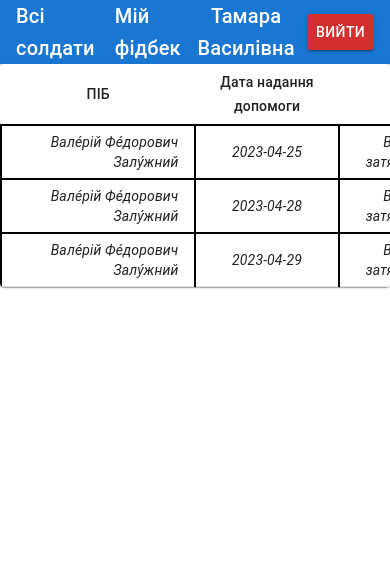
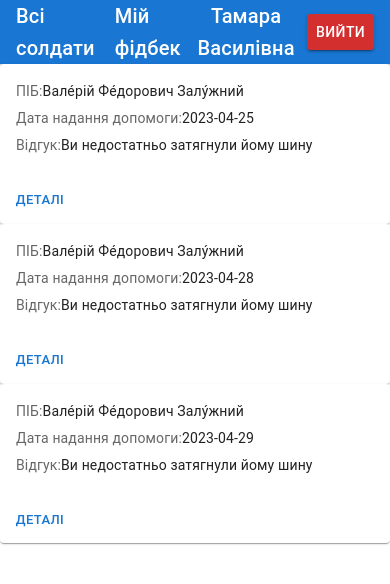
Before and after one commit to KatsuboDmytro/medical-system, a React (Create React App) app: page /feedback in a window 390 px wide. Shown: the top 584 px of the page. Built offline with nearby package versions, Linux system fonts and the light colour scheme.

Commit message:
feat: adapt feedback table for mobile

```diff
--- a/src/Screens/Feedback.jsx
+++ b/src/Screens/Feedback.jsx
@@ -1,12 +1,12 @@
 import React from 'react';
 import { Header } from '../component/Header';
-import { FeedbackTable } from '../component/FeedbackTable';
+import FeedbackList from '../component/FeedbackList';
 
 const Feedback = () => {
   return (
     <>
       <Header />
-      <FeedbackTable />
+      <FeedbackList />
     </>
   );
 };
--- /dev/null
+++ b/src/component/CardItem.jsx
@@ -0,0 +1,25 @@
+/* eslint-disable react/no-array-index-key */
+import React from 'react';
+import { Card, CardContent, Typography, CardActions, Button, Box } from '@mui/material';
+
+const CardItem = ({ cardData }) => (
+  <Card sx={{ minWidth: 275 }}>
+    <CardContent>
+      {cardData.map((data, index) => (
+        <Box key={index} marginBottom="5px">
+          <Typography sx={{ fontSize: 14 }} color="text.secondary" component="span">
+            {`${data.title}:`}
+          </Typography>
+          <Typography sx={{ fontSize: 14 }} component="span">
+            {data.value}
+          </Typography>
+        </Box>
+      ))}
+    </CardContent>
+    <CardActions>
+      <Button size="small">Деталі</Button>
+    </CardActions>
+  </Card>
+);
+
+export default CardItem;
--- /dev/null
+++ b/src/component/FeedbackList/FeedbackCards.jsx
@@ -0,0 +1,22 @@
+import { Box } from '@mui/material';
+import React, { useMemo } from 'react';
+import CardItem from '../CardItem';
+import { FEEDBACK_DATA_ORDER, FEEDBACK_TABLE_HEADERS } from '../../constants/common';
+import { transformToCardItemData } from '../../utils';
+
+const FeedbackCards = ({ data }) => {
+  const cardData = useMemo(
+    () => data.map(item => transformToCardItemData(Object.values(FEEDBACK_TABLE_HEADERS), item, FEEDBACK_DATA_ORDER)),
+    [data],
+  );
+
+  return (
+    <Box>
+      {cardData.map(dataItem => (
+        <CardItem cardData={dataItem} />
+      ))}
+    </Box>
+  );
+};
+
+export default FeedbackCards;
--- a/src/component/FeedbackTable.jsx
+++ b/src/component/FeedbackList/FeedbackTable.jsx
@@ -8,21 +8,12 @@ import TableRow from '@mui/material/TableRow';
 import {Button} from '@mui/material';
 import Paper from '@mui/material/Paper';
 import { Link } from 'react-router-dom';
+import { TABLE_MIN_WIDTH } from '../../constants/common';
 
-function createData(id, name, helpDate, feedback) {
-  return { id, name, helpDate, feedback };
-}
-
-const rows = [
-  createData(1, 'Вале́рій Фе́дорович Залу́жний', '2023-04-25', 'Ви недостатньо затягнули йому шину'),
-  createData(2, 'Вале́рій Фе́дорович Залу́жний', '2023-04-28', 'Ви недостатньо затягнули йому шину'),
-  createData(3, 'Вале́рій Фе́дорович Залу́жний', '2023-04-29', 'Ви недостатньо затягнули йому шину'),
-];
-
-export const FeedbackTable = () => {
+export const FeedbackTable = ({ rows }) => {
   return (
     <TableContainer component={Paper}>
-      <Table sx={{ minWidth: 650 }} size="small" aria-label="a dense table">
+      <Table sx={{ minWidth: TABLE_MIN_WIDTH }} size="small" aria-label="a dense table">
         <TableHead>
           <TableRow>
             <TableCell align="center">ПІБ</TableCell>
--- /dev/null
+++ b/src/component/FeedbackList/index.js
@@ -0,0 +1,22 @@
+import React from 'react';
+import useWindowSize from '../../hooks/useWindowSize';
+import FeedbackCards from './FeedbackCards';
+import { FeedbackTable } from './FeedbackTable';
+
+function createData(id, name, helpDate, feedback) {
+  return { id, name, helpDate, feedback };
+}
+
+const rows = [
+  createData(1, 'Вале́рій Фе́дорович Залу́жний', '2023-04-25', 'Ви недостатньо затягнули йому шину'),
+  createData(2, 'Вале́рій Фе́дорович Залу́жний', '2023-04-28', 'Ви недостатньо затягнули йому шину'),
+  createData(3, 'Вале́рій Фе́дорович Залу́жний', '2023-04-29', 'Ви недостатньо затягнули йому шину'),
+];
+
+const FeedbackList = () => {
+  const isMobile = useWindowSize();
+
+  return isMobile ? <FeedbackCards data={rows} /> : <FeedbackTable rows={rows} />;
+};
+
+export default FeedbackList;
--- a/src/constants/common.js
+++ b/src/constants/common.js
@@ -0,0 +1,7 @@
+export const TABLE_MIN_WIDTH = 650;
+export const FEEDBACK_TABLE_HEADERS = {
+  NAME: 'ПІБ',
+  HELP_DATE: 'Дата надання допомоги',
+  FEEDBACK: 'Відгук',
+};
+export const FEEDBACK_DATA_ORDER = ['name', 'helpDate', 'feedback'];
--- /dev/null
+++ b/src/hooks/index.js
@@ -0,0 +1,3 @@
+import useWindowSize from './useWindowSize';
+
+export { useWindowSize };
--- /dev/null
+++ b/src/hooks/useWindowSize.js
@@ -0,0 +1,21 @@
+import { useState, useEffect } from 'react';
+import { TABLE_MIN_WIDTH } from '../constants/common';
+
+const useWindowSize = () => {
+  const [windowWidth, setWindowWidth] = useState(undefined);
+
+  useEffect(() => {
+    const handleResize = () => {
+      setWindowWidth(window.innerWidth);
+    };
+    window.addEventListener('resize', handleResize);
+    handleResize();
+    return () => window.removeEventListener('resize', handleResize);
+  }, []);
+
+  const isMobile = windowWidth < TABLE_MIN_WIDTH;
+
+  return isMobile;
+};
+
+export default useWindowSize;
--- /dev/null
+++ b/src/utils/index.js
@@ -0,0 +1,7 @@
+const transformToCardItemData = (titles, data, dataOrder) =>
+  dataOrder.map((prop, index) => ({
+    title: titles[index],
+    value: data[prop],
+  }));
+
+export { transformToCardItemData };
```
Also changed, not shown: .eslintrc.json, 2 other files (tests, documents, lock files or other folders).
